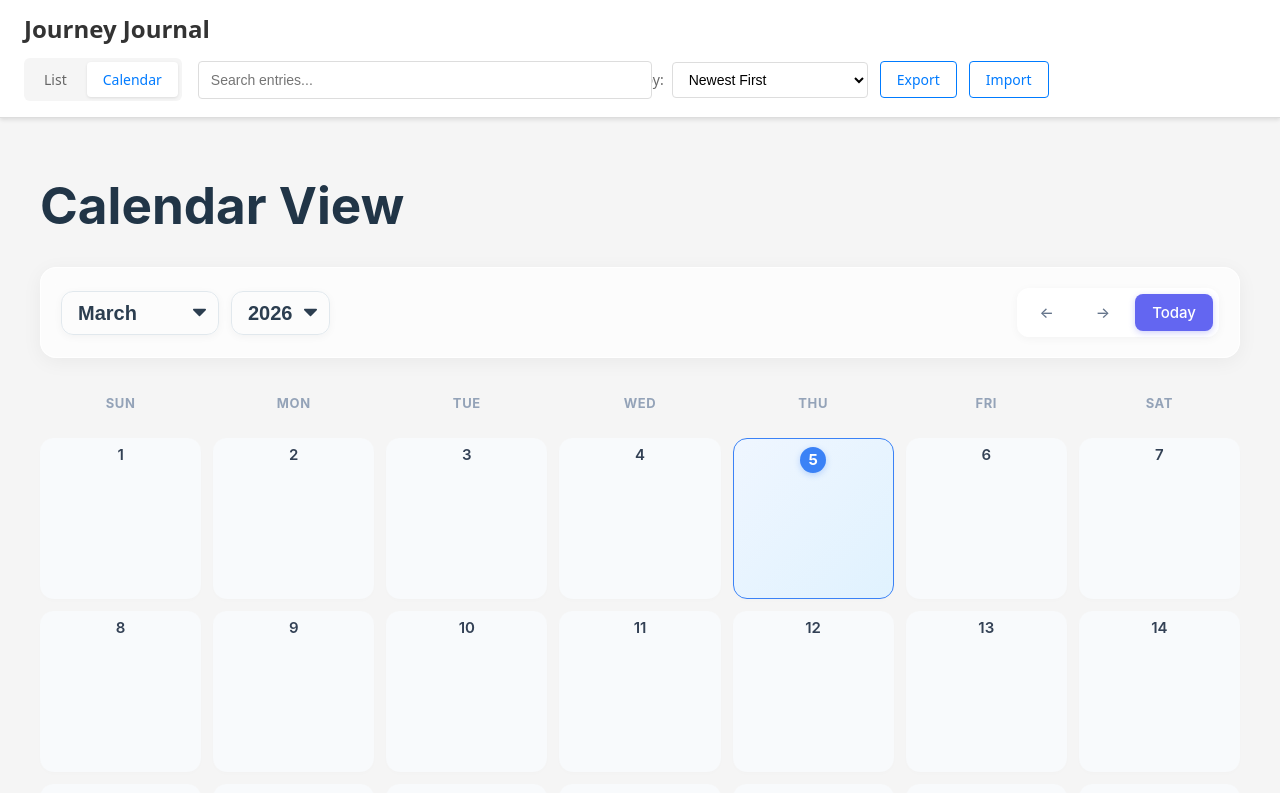
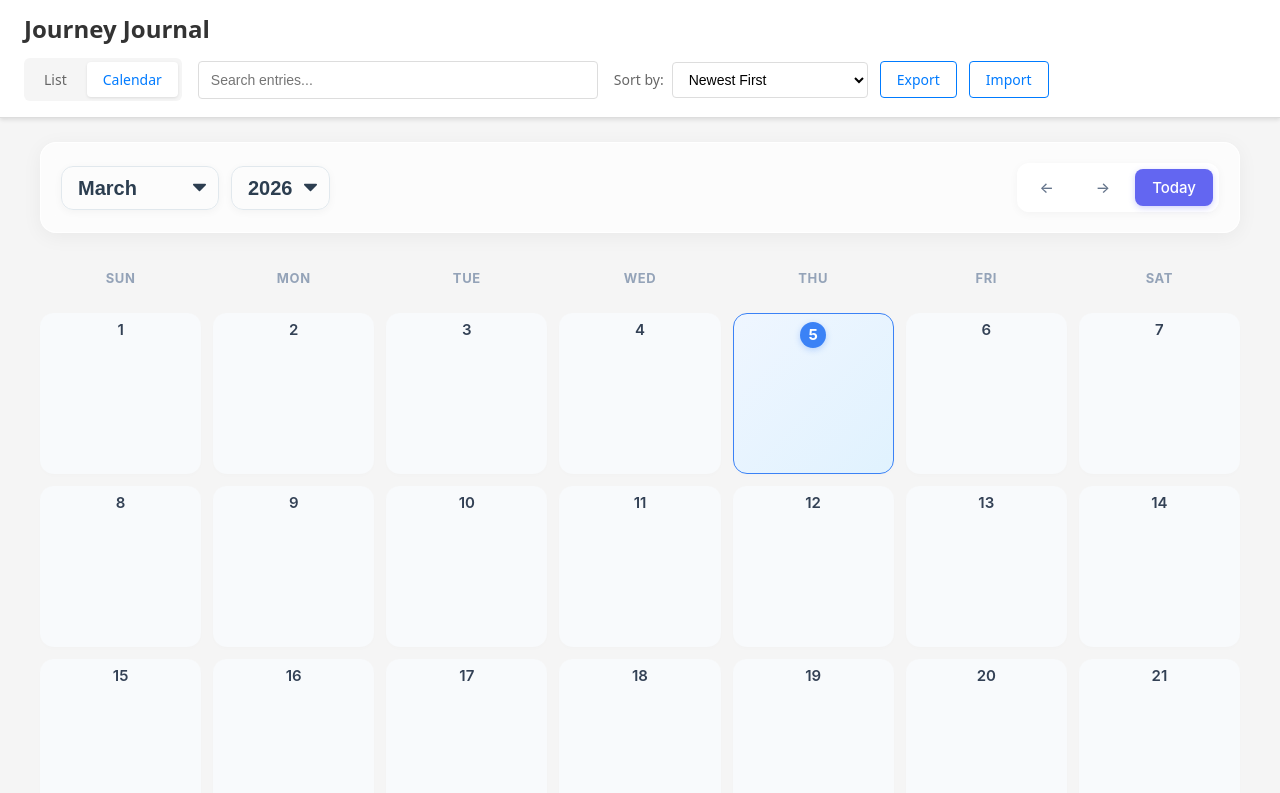
Before and after one commit to sharon-raphael/my-diary, a React (Vite) app: page / in a window 1280 px wide. Shown: the top 793 px of the page. Built offline with nearby package versions, Linux system fonts and the light colour scheme.

Commit message:
style: remove duplicate calendar view header texts and fix flexbox overlapping bug on search bar

```diff
--- a/src/components/SearchBar.css
+++ b/src/components/SearchBar.css
@@ -2,10 +2,12 @@
   position: relative;
   width: 100%;
   max-width: 400px;
+  flex: 1 1 250px;
 }
 
 .search-input {
   width: 100%;
+  box-sizing: border-box;
   padding: 10px 40px 10px 12px;
   border: 1px solid #ddd;
   border-radius: 4px;
--- a/src/components/calendar/CalendarView.tsx
+++ b/src/components/calendar/CalendarView.tsx
@@ -135,7 +135,6 @@ export function CalendarView({
     console.error('CalendarView error:', error);
     return (
       <div className="calendar-view">
-        <h1>Calendar View</h1>
         <div className="calendar-error">
           <div className="error-message">
             <h2>Failed to load journal entries</h2>
@@ -155,7 +154,6 @@ export function CalendarView({
   if (loading) {
     return (
       <div className="calendar-view">
-        <h1>Calendar View</h1>
         <div className="calendar-loading">
           <p>Loading entries...</p>
         </div>
@@ -165,7 +163,6 @@ export function CalendarView({
 
   return (
     <div className="calendar-view">
-      <h1>Calendar View</h1>
       <CalendarHeader
         month={selectedMonth}
         year={selectedYear}
```
Also changed, not shown: 1 other file (tests, documents, lock files or other folders).
